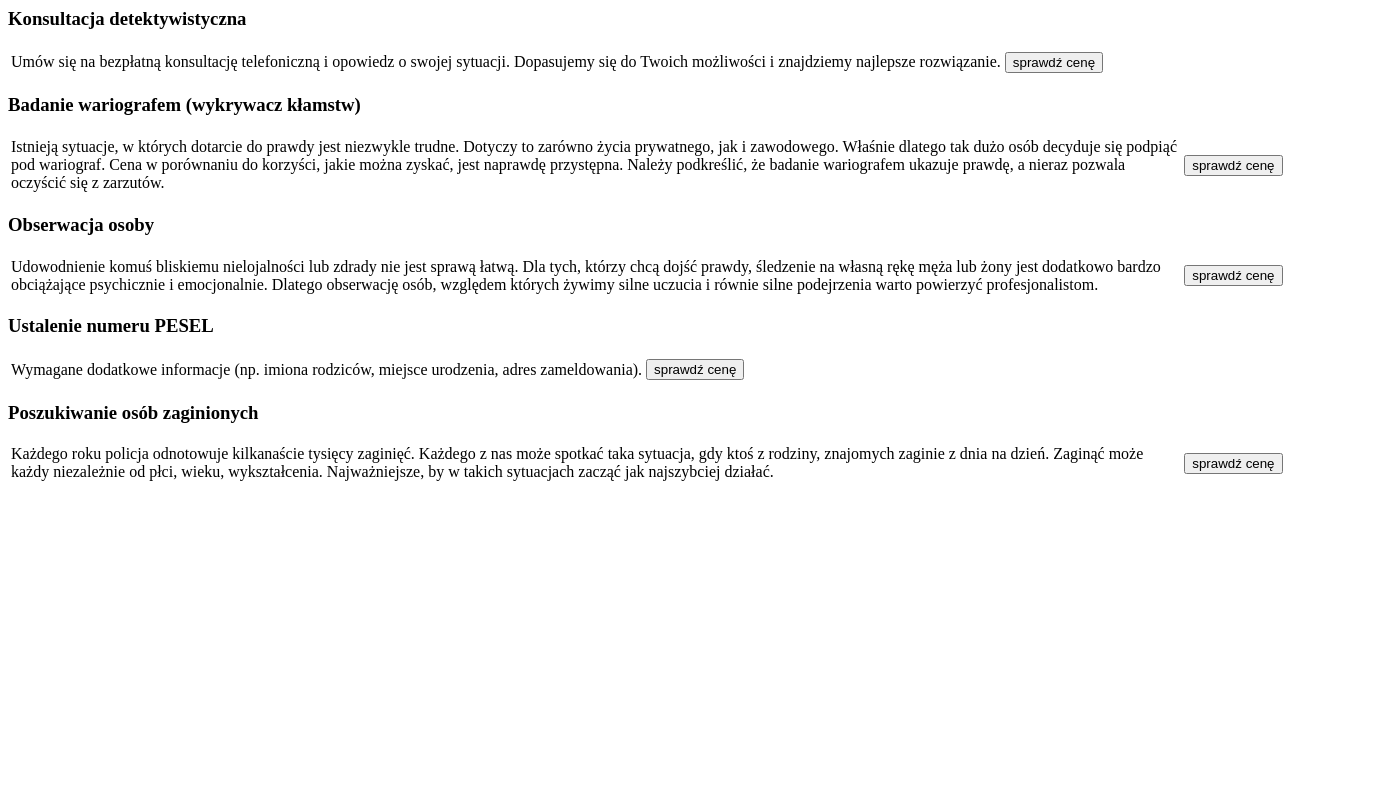
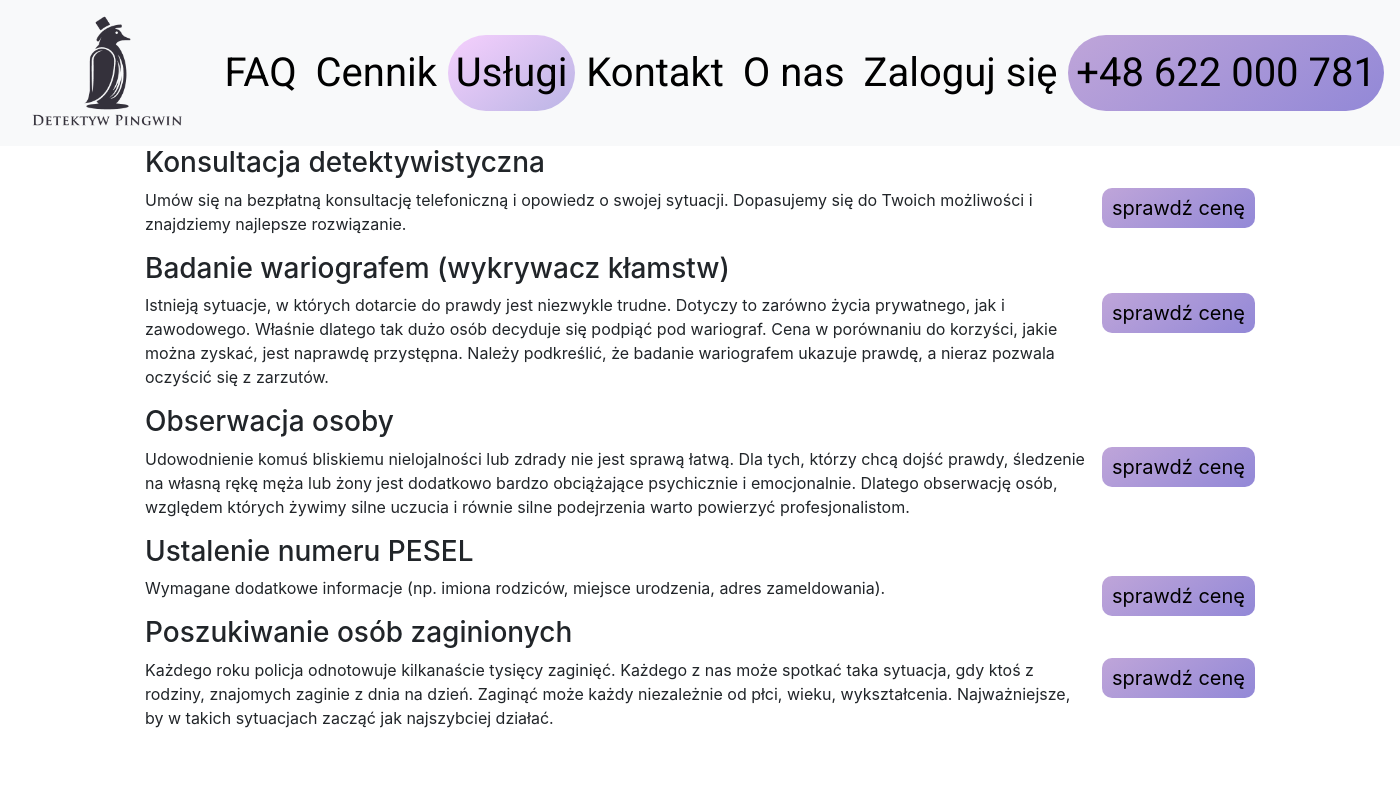
Before and after one commit to 155972/detective_penguin, a PHP site: page /client_pages/services.php in a window 1400 px wide. Run offline with PHP 8.4, Linux system fonts and the light colour scheme.

Commit message:
Teraz strony wczytują menu, a nie menu - strony, jednak to rozwiązenie będzie lepsze

```diff
--- /dev/null
+++ b/client_pages/menu.php
@@ -0,0 +1,44 @@
+<?php
+    session_start();
+    $logged_in = false;
+    if(isset($_SESSION['log_in']) && $_SESSION['log_in'])
+        $logged_in = true;
+?>
+
+<nav class="navbar bg-light navbar-expand-lg">
+    <button class="navbar-toggler" type="button" data-toggle="collapse" data-target="#mainmenu" aria-controls="mainmenu" aria-expanded="false" aria-label="Przełącznik nawigacji" >
+        <span class="navbar-toggler-icon"></span>
+    </button>
+    <div class="navabar" id="mainmenu">
+        <ul class="navbar-nav justify-content-between">
+            <li class="nav-item navbar-brand">
+                <a href="home.html"><img class="d-inline-block mr-1 align-bottom" src="../logo.PNG" alt="Detektyw Pingwin"></a>
+            </li>
+            <li class="nav-item" id="FAQ">
+                <a href="FAQ.html" class="nav-link">FAQ</a>
+            </li>
+            <li class="nav-item" id="price_list">
+                <a href="price_list.php" class="nav-link">Cennik</a>
+            </li>
+            <li class="nav-item" id="services">
+                <a href="services.php" class="nav-link">Usługi</a>
+            </li>
+            <li class="nav-item" id="contact">
+                <a href="contact.php" class="nav-link">Kontakt</a>
+            </li>
+            <li class="nav-item" id="about_us">
+                <a href="about_us.html" class="nav-link">O&nbsp;nas</a>
+            </li>
+            <li class="nav-item" id="sign_in">
+                <?php if($logged_in){ ?>
+                    <a class="nav-link" href="../logout.php">Wyloguj&nbsp;się</a>
+                <?php }else{ ?>
+                    <a class="nav-link" href="log.php">Zaloguj&nbsp;się</a>
+                <?php } ?>
+            </li>
+            <li class="nav-item">
+                <a class="nav-link" href="tel:+48622000781">+48&nbsp;622&nbsp;000&nbsp;781</a>
+        </ul>
+
+    </div>
+</nav>
--- a/client_pages/services.php
+++ b/client_pages/services.php
@@ -1,13 +1,34 @@
+<?php
+    session_start();
+    $logged_in = false;
+    if(isset($_SESSION['log_in']) && $_SESSION['log_in'])
+        $logged_in = true;
+?>
+
+<!DOCTYPE html>
+<html lang="pl">
+<head>
+    <meta charset="utf-8">
+	<meta name="viewport" content="width=device-width, initial-scale=1, shrink-to-fit=no">
+    <meta name="keywords" content="detektyw, pingwin">
+	<meta name="author" content="Agata Grymuła, Patryk Biel, Igor Boradyn, Adrian Bonisławski">
+    <meta http-equiv="X-Ua-Compatible" content="IE=edge">
+    <title>Detektyw Pingwin</title>
+    <link rel="stylesheet" href="style.css">
+    <link rel="stylesheet" href="../css/bootstrap.min.css">
+    <script src="https://ajax.googleapis.com/ajax/libs/jquery/3.5.1/jquery.min.js"></script>
+    <link rel="icon" type="image/x-icon" href="../favicon.ico">
     <style>
         #services{
             background-image: linear-gradient(144deg, rgba(244, 180, 255, 0.6), rgba(146, 136, 215, 0.6));
             border-radius: 100px;
         }
     </style>
-
+</head>
+<body>
+    <header></header>
     <section>
         <div class="container" id="consult">
-
             <h3 class="service_name">Konsultacja detektywistyczna</h3>
             <table>
                 <tr>
@@ -87,5 +108,13 @@
                 </tr>
             </table>
         </div>
+    </section>
 
-</section>
+    <script>
+        function contentChange(path){
+        }
+
+        $("header").load('menu.php');
+    </script>
+</body>
+</html>
--- /dev/null
+++ b/client_pages/style.css
@@ -0,0 +1,92 @@
+@import url('https://fonts.googleapis.com/css2?family=Roboto&display=swap');
+
+*{
+    margin: 0;
+    padding: 0;
+}
+.navbar{
+    font-family: Roboto;
+    text-align: center;
+    font-size: 5vh;
+}
+li:last-child a{
+    background-image: linear-gradient(144deg, #bfa5d9, #9288d7);
+    border-radius: 100px;
+}
+li:last-child a:hover{
+    background-color: #9f73ff;
+}
+#mainmenu{
+    width:100%;
+}
+.nav-item img{
+    height:15vh;
+}
+.navbar-nav{
+    -ms-flex-align: center!important;
+    align-items: center!important;
+    width:100%;
+
+}
+
+.nav-item{
+    cursor: pointer;
+    -webkit-touch-callout: none;
+    -webkit-user-select: none;
+    -khtml-user-select: none;
+    -moz-user-select: none;
+    -ms-user-select: none;
+    user-select: none;
+}
+
+li a{
+    display: block;
+    color: #000;
+    border-radius: 100px;
+
+}
+
+li a:hover{
+    background-color: #cbb3fe36;
+    color: black;
+}
+
+#login .container #login-row #login-column #login-box {
+    margin-top: 120px;
+    max-width: 600px;
+    height: 320px;
+    border: 1px solid #9C9C9C;
+    background-color: #EAEAEA;
+  }
+  #login .container #login-row #login-column #login-box #login-form {
+    padding: 20px;
+  }
+  #login .container #login-row #login-column #login-box #login-form #register-link {
+    margin-top: -85px;
+  }
+
+  .btn-color{
+    background-image: linear-gradient(144deg, #bfa5d9, #9288d7);
+  }
+  .btn-color:hover{
+    background-image: linear-gradient(144deg, #a08bb6, #746ca9);
+  }
+
+.b_check_price{
+    background-image: linear-gradient(144deg, #bfa5d9, #9288d7);
+    border: 0;
+    border-radius: 10px;
+    color: #000000;
+    font-size: 20px;
+    line-height: 1em;
+    padding: 10px 10px;
+    cursor: pointer;
+    float: right;
+}
+.t_check_price{
+    width: 15%;
+    display: contents;
+}
+.container table{
+    width: 100%;
+}
--- a/connect.php
+++ b/connect.php
@@ -2,5 +2,5 @@
 	$host = "localhost";
 	$db_user = "root";
 	$db_password = "";
-	$db_name = "detective_penguin";
+	$db_name = "detective_peng";
 ?>
--- a/logout.php
+++ b/logout.php
@@ -1,5 +1,5 @@
 <?php
 	session_start();
 	session_destroy();
-	header('Location: index.php')
+	header('Location: client_pages/home.html')
 ?>
```
Also changed, not shown: client_pages/FAQ.html (+23 -3 lines), client_pages/about_us.html (+21 -1 lines), client_pages/contact.php (+29 -0 lines), client_pages/home.html (+22 -1 lines), client_pages/log.php (added, +72 -0 lines), client_pages/logCHCK.php (added, +44 -0 lines), client_pages/price_list.php (+32 -1 lines). Lines whose indentation alone changed are shown as unchanged.
